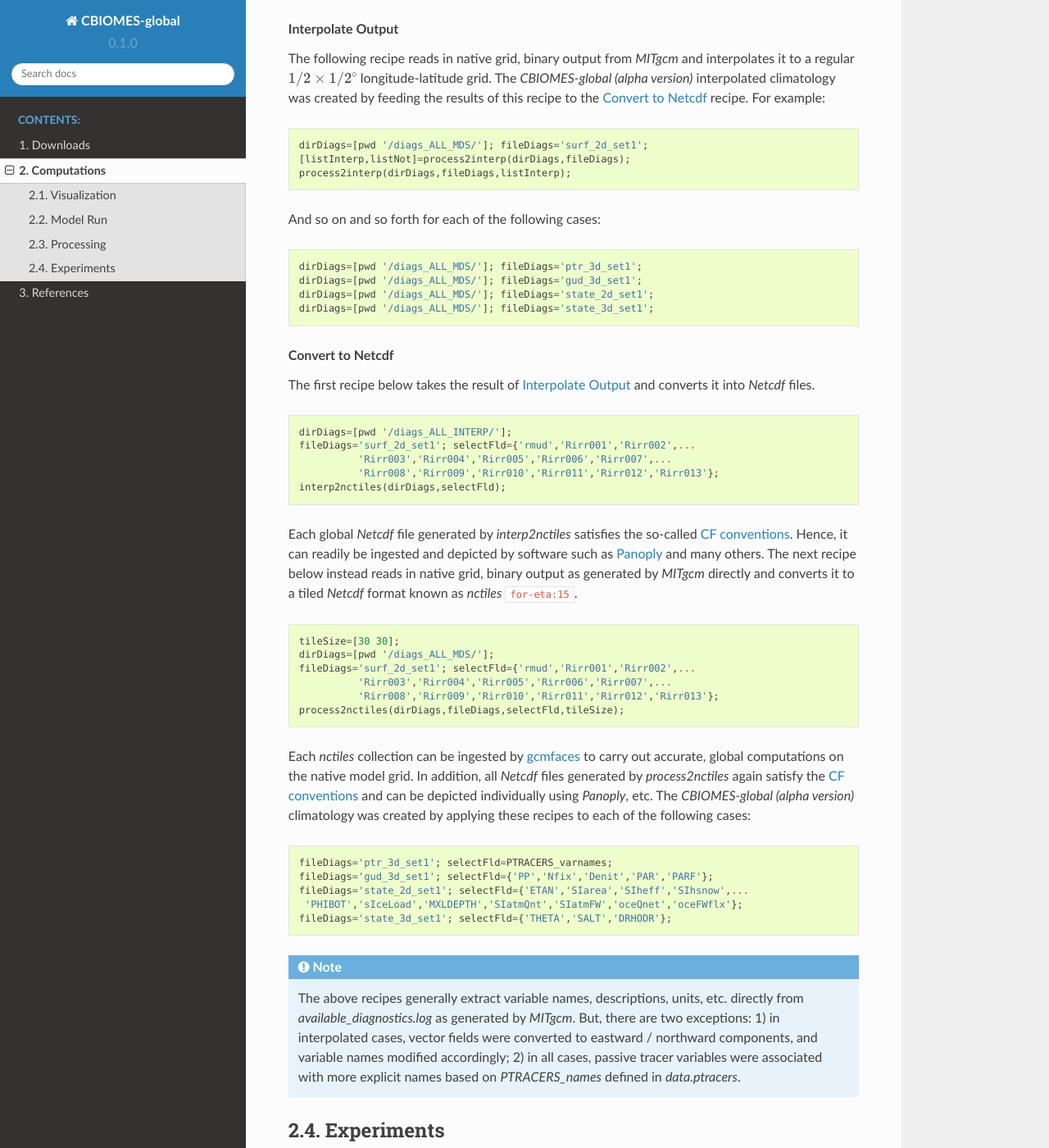
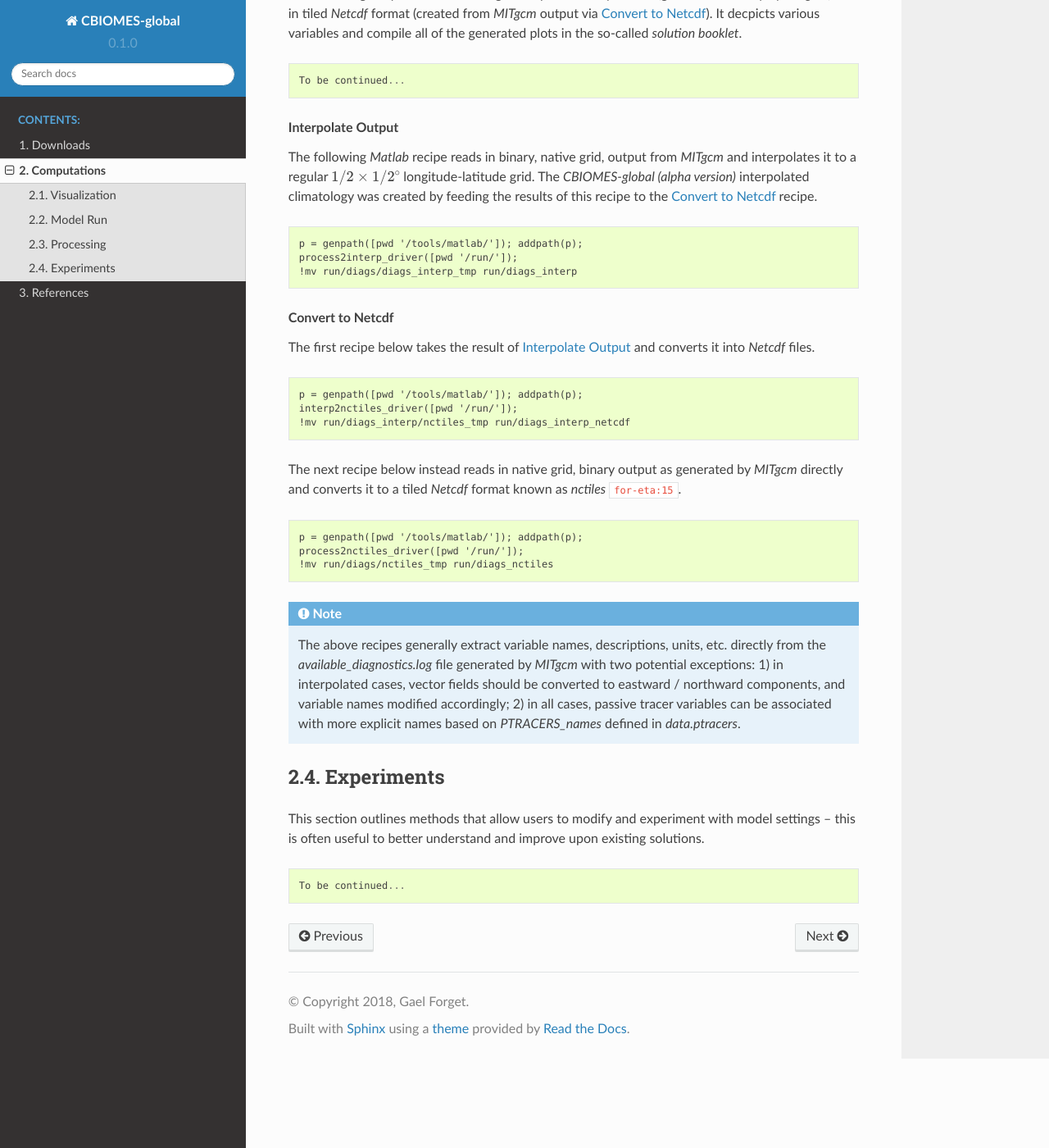
Before and after one commit to CBIOMES/global-ocean-model, a Sphinx documentation site: the page built from docs/runs.rst, in a window 1280 px wide and 1400 px high, scrolled down 1634 px. Shown: the whole window at 82% size. Built offline with Sphinx 7.4.7 and the Read the Docs theme 2.0.0, drawn with Linux system fonts in a browser that asks for light colours; cross-references to code outside the pages are shown as plain code; some of the changed text lies outside the part shown.

Commit message:
another major docs revision, especially section 2 - add link to nctiles_grid/ and mention run/ for grid - move processing code snippets to tools/matlab/ scripts - move relevant text to Visualization section

```diff
--- a/docs/postprocess.inc
+++ b/docs/postprocess.inc
@@ -8,9 +8,11 @@
 
 .. rubric:: Prerequisites
 
-- `Matlab <https://www.mathworks.com/products/matlab.html>`__ (pro) or `Octave <https://www.gnu.org/software/octave/>`__ (free)
-- `gcmfaces <http://gcmfaces.readthedocs.io/en/latest/>`__ (see :ref:`download-tools`)
-- `Netcdf <https://www.unidata.ucar.edu/software/netcdf/>`__ (usually pre-installed)
+- `Matlab <https://www.mathworks.com/products/matlab.html>`__ (proprietary) or
+  `Octave <https://www.gnu.org/software/octave/>`__ (free) plus the
+  :numref:`download-tools` Toolboxes.
+- Grid files from either `this nctiles_grid/ <http://mit.ecco-group.org/opendap/ecco_for_las/version_4/release2/nctiles_grid/>`__
+  or the :numref:`rerun-alpha-version` `run/` directory.
 
 .. _analyze:
 
@@ -29,26 +31,16 @@
 
 .. rubric:: Interpolate Output
 
-The following recipe reads in native grid, binary output from `MITgcm` and
-interpolates it to a regular :math:`1/2\times1/2^\circ` longitude-latitude
+The following `Matlab` recipe reads in binary, native grid, output from `MITgcm`
+and interpolates it to a regular :math:`1/2\times1/2^\circ` longitude-latitude
 grid. The `CBIOMES-global (alpha version)` interpolated climatology was
 created by feeding the results of this recipe to the :ref:`reformat` recipe.
-For example:
 
 ::
 
-    dirDiags=[pwd '/diags_ALL_MDS/']; fileDiags='surf_2d_set1';
-    [listInterp,listNot]=process2interp(dirDiags,fileDiags);
-    process2interp(dirDiags,fileDiags,listInterp);
-
-And so on and so forth for each of the following cases:
-
-::
-
-    dirDiags=[pwd '/diags_ALL_MDS/']; fileDiags='ptr_3d_set1';
-    dirDiags=[pwd '/diags_ALL_MDS/']; fileDiags='gud_3d_set1';
-    dirDiags=[pwd '/diags_ALL_MDS/']; fileDiags='state_2d_set1';
-    dirDiags=[pwd '/diags_ALL_MDS/']; fileDiags='state_3d_set1';
+    p = genpath([pwd '/tools/matlab/']); addpath(p);
+    process2interp_driver([pwd '/run/']);
+    !mv run/diags/diags_interp_tmp run/diags_interp
 
 .. _reformat:
 
@@ -59,52 +51,25 @@
 
 ::
 
-    dirDiags=[pwd '/diags_ALL_INTERP/'];
-    fileDiags='surf_2d_set1'; selectFld={'rmud','Rirr001','Rirr002',...
-              'Rirr003','Rirr004','Rirr005','Rirr006','Rirr007',...
-              'Rirr008','Rirr009','Rirr010','Rirr011','Rirr012','Rirr013'};
-    interp2nctiles(dirDiags,selectFld);
+    p = genpath([pwd '/tools/matlab/']); addpath(p);
+    interp2nctiles_driver([pwd '/run/']);
+    !mv run/diags_interp/nctiles_tmp run/diags_interp_netcdf
 
-Each global `Netcdf` file generated by `interp2nctiles` satisfies the so-called
-`CF  conventions <http://cfconventions.org/>`__. Hence, it can
-readily be ingested and depicted by software such as
-`Panoply <https://www.giss.nasa.gov/tools/panoply/>`__
-and many others.
 The next recipe below instead reads in native grid, binary output as generated
 by `MITgcm` directly and converts it to a tiled `Netcdf` format known as
 `nctiles` :cite:`for-eta:15`.
 
 ::
 
-    tileSize=[30 30];
-    dirDiags=[pwd '/diags_ALL_MDS/'];
-    fileDiags='surf_2d_set1'; selectFld={'rmud','Rirr001','Rirr002',...
-              'Rirr003','Rirr004','Rirr005','Rirr006','Rirr007',...
-              'Rirr008','Rirr009','Rirr010','Rirr011','Rirr012','Rirr013'};
-    process2nctiles(dirDiags,fileDiags,selectFld,tileSize);
-
-Each `nctiles` collection can be ingested by
-`gcmfaces <http://gcmfaces.readthedocs.io/en/latest/>`__ to
-carry out accurate, global computations on the native model grid.
-In addition, all `Netcdf` files generated by `process2nctiles`
-again satisfy the `CF  conventions <http://cfconventions.org/>`__
-and can be depicted individually using `Panoply`, etc.
-The `CBIOMES-global (alpha version)` climatology was created
-by applying these recipes to each of the following cases:
-
-::
-
-    fileDiags='ptr_3d_set1'; selectFld=PTRACERS_varnames;
-    fileDiags='gud_3d_set1'; selectFld={'PP','Nfix','Denit','PAR','PARF'};
-    fileDiags='state_2d_set1'; selectFld={'ETAN','SIarea','SIheff','SIhsnow',...
-     'PHIBOT','sIceLoad','MXLDEPTH','SIatmQnt','SIatmFW','oceQnet','oceFWflx'};
-    fileDiags='state_3d_set1'; selectFld={'THETA','SALT','DRHODR'};
+    p = genpath([pwd '/tools/matlab/']); addpath(p);
+    process2nctiles_driver([pwd '/run/']);
+    !mv run/diags/nctiles_tmp run/diags_nctiles
 
 .. note::
 
    The above recipes generally extract variable names, descriptions, units, etc.
-   directly from `available_diagnostics.log` as generated by `MITgcm`. But,
-   there are two exceptions: 1) in interpolated cases, vector fields were
+   directly from the `available_diagnostics.log` file generated by `MITgcm` with
+   two potential exceptions: 1) in interpolated cases, vector fields should be
    converted to eastward / northward components, and variable names modified
-   accordingly; 2) in all cases, passive tracer variables were associated with
+   accordingly; 2) in all cases, passive tracer variables can be associated with
    more explicit names based on `PTRACERS_names` defined in `data.ptracers`.
--- a/docs/runs.rst
+++ b/docs/runs.rst
@@ -14,9 +14,19 @@
 Visualization
 -------------
 
+Each `Netcdf` file generated via :ref:`reformat` recipes satisfies the
+so-called `CF  conventions <http://cfconventions.org/>`__.  This is the
+case of all `Netcdf` files found in the `CBIOMES-global (alpha version)`
+monthly climatology folder, which can thus readily be ingested and visualized
+using software such as `Panoply <https://www.giss.nasa.gov/tools/panoply/>`__
+and many others.
+Furthermore, each `nctiles` collection generated via :ref:`reformat` recipes can
+be ingested by `gcmfaces <http://gcmfaces.readthedocs.io/en/latest/>`__ which
+provides several methods to visualize native grid output.
+
 ::
 
-    To be added...
+    To be Continued ...
 
 .. _rerun-alpha-version:
 
```
Also changed, not shown: 3 other files.
